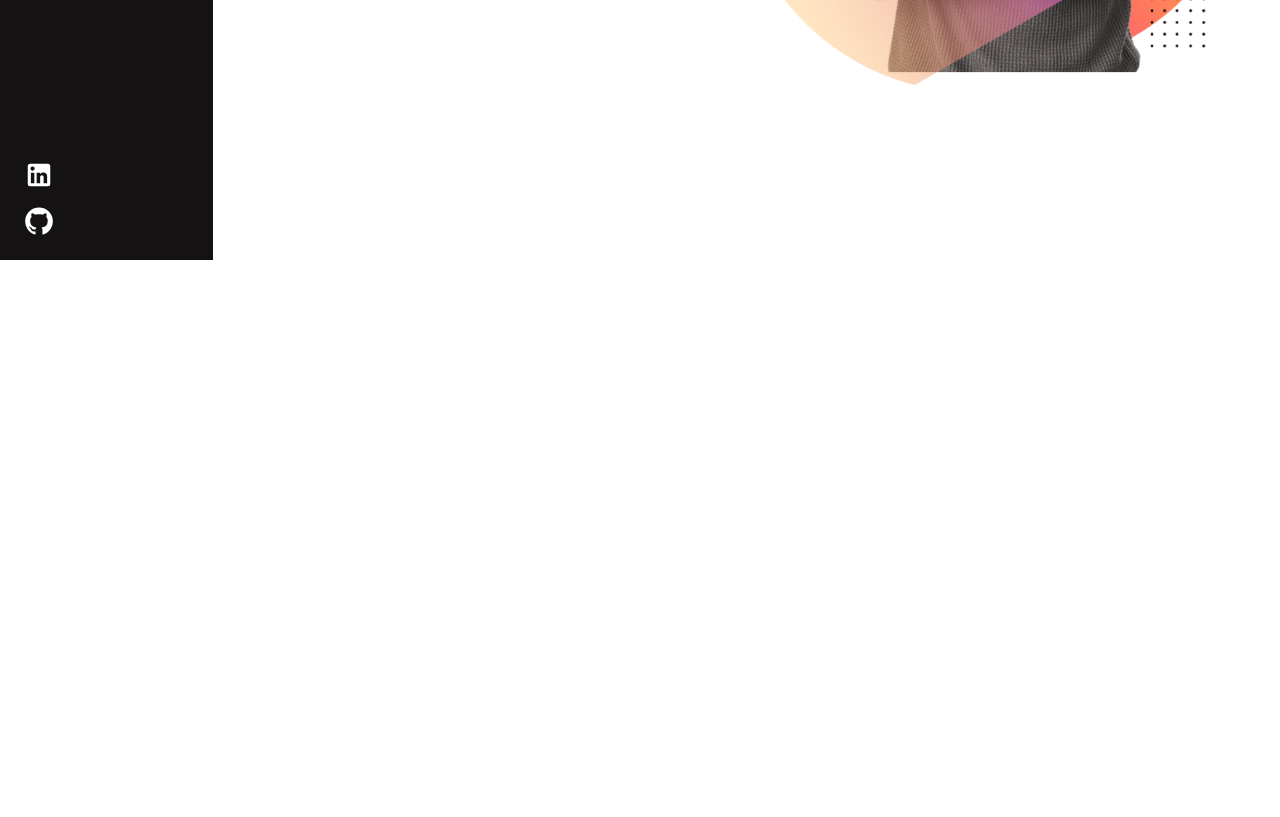
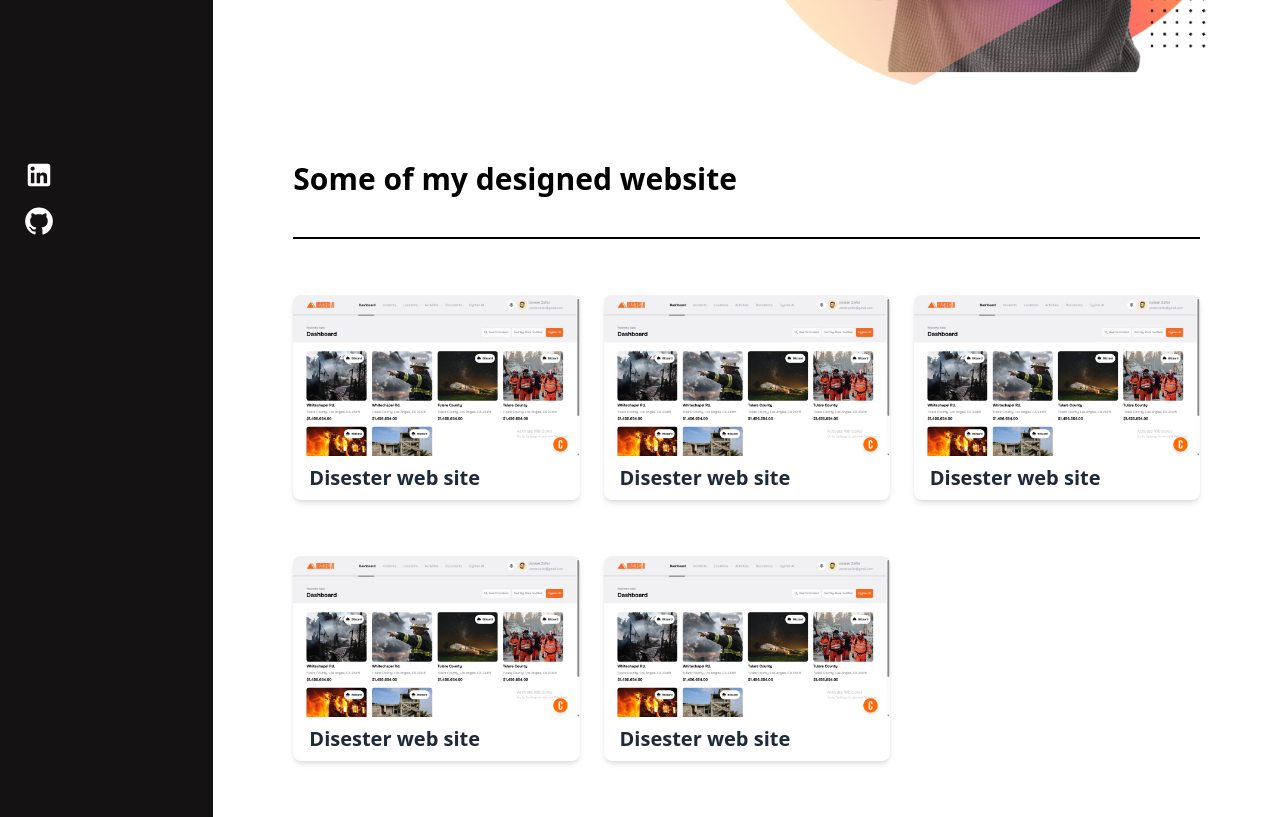
Before and after one commit to socratesssss/My-portfolio, a React (Vite) app: page / in a window 1280 px wide. Shown: the part 540-1357 px from the top of the page. Before the commit the page ends 800 px from the top, so only its background shows below. Built offline with nearby package versions, Linux system fonts and the light colour scheme.

Commit message:
hello world

```diff
--- a/src/Component/Card.jsx
+++ b/src/Component/Card.jsx
@@ -1,30 +1,22 @@
-import * as React from 'react';
-import Card from '@mui/material/Card';
-import CardContent from '@mui/material/CardContent';
-import CardMedia from '@mui/material/CardMedia';
-import Typography from '@mui/material/Typography';
-import CardActionArea from '@mui/material/CardActionArea';
+import React from 'react';
 
 export default function ActionAreaCard() {
   return (
-    <Card sx={{ maxWidth: 345 }}>
-      <CardActionArea>
-        <CardMedia
-          component="img"
-          height="140"
-          image="/static/images/cards/contemplative-reptile.jpg"
+    <div className="max-w-[300px] w-full bg-white rounded-lg shadow-md overflow-hidden hover:shadow-xl transition-shadow duration-300">
+      <div className="cursor-pointer">
+        <img
+          src="/website1.png"
           alt="green iguana"
+          className="w-full h-full object-cover"
         />
-        <CardContent>
-          <Typography gutterBottom variant="h5" component="div">
-            Lizard
-          </Typography>
-          <Typography variant="body2" sx={{ color: 'text.secondary' }}>
+        <div className="px-4 py-2">
+          <h2 className="md:text-xl font-semibold text-gray-800">Disester web site</h2>
+          {/* <p className="text-sm text-gray-600 mt-2">
             Lizards are a widespread group of squamate reptiles, with over 6,000
-            species, ranging across all continents except Antarctica
-          </Typography>
-        </CardContent>
-      </CardActionArea>
-    </Card>
+            species, ranging across all continents except Antarctica.
+          </p> */}
+        </div>
+      </div>
+    </div>
   );
 }
--- a/src/Component/Hero.jsx
+++ b/src/Component/Hero.jsx
@@ -2,6 +2,7 @@ import React from "react";
 import NorthEastIcon from "@mui/icons-material/NorthEast";
 import { Email } from "@mui/icons-material";
 import LocalPhoneIcon from "@mui/icons-material/LocalPhone";
+import WebsiteShow from "./WebsiteShow";
 
 function Hero() {
   const Mobile = "0183952641";
@@ -63,6 +64,10 @@ function Hero() {
         </div>
       </div>
      </div>
+     <div className="">
+     <WebsiteShow/>
+
+     </div>
     </section>
 
 
--- a/src/Component/WebsiteShow.jsx
+++ b/src/Component/WebsiteShow.jsx
@@ -1,10 +1,24 @@
 import React from 'react'
+import ActionAreaCard from './Card'
 
 function WebsiteShow() {
   return (
-  <>
-  <h1>hello</h1>
-  </>
+ <section>
+     <div className='py-10 border-b-2 mx-4  md:mx-20 outline-offset-4'>
+            <h1 className='  font-bold text-xl md:text-3xl'>Some of my designed website</h1>
+
+        </div>
+    <div className='mx-4  md:mx-20 gap-6 md:gap-y-14 grid grid-cols-1 md:grid-cols-3 justify-between py-14'>
+
+        <ActionAreaCard/>
+        <ActionAreaCard/>
+        <ActionAreaCard/>
+        <ActionAreaCard/>
+        <ActionAreaCard/>
+
+
+    </div>
+</section>
   )
 }
 
```
Also changed, not shown: public/website1.png (added), public/website2.png (added).
